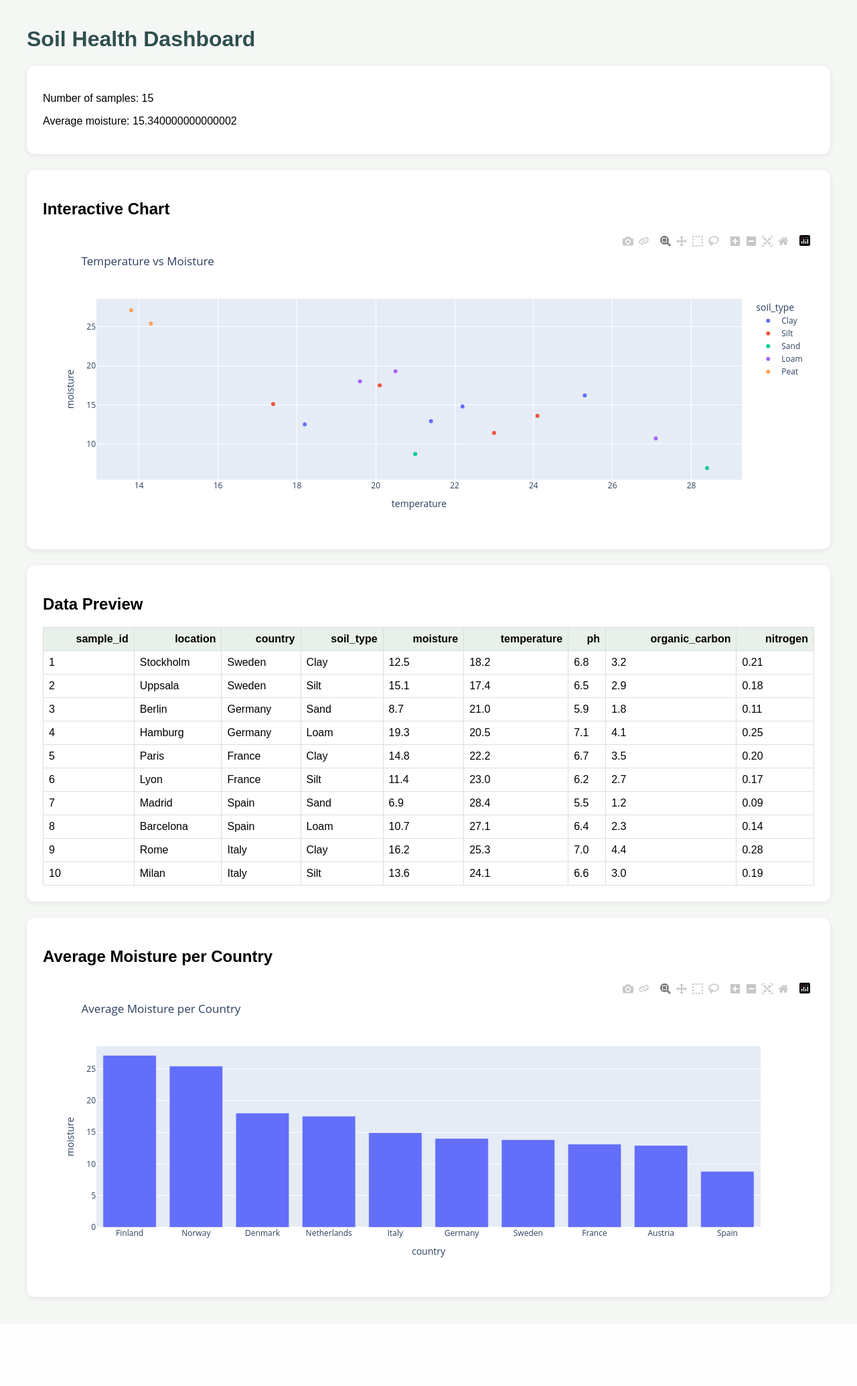
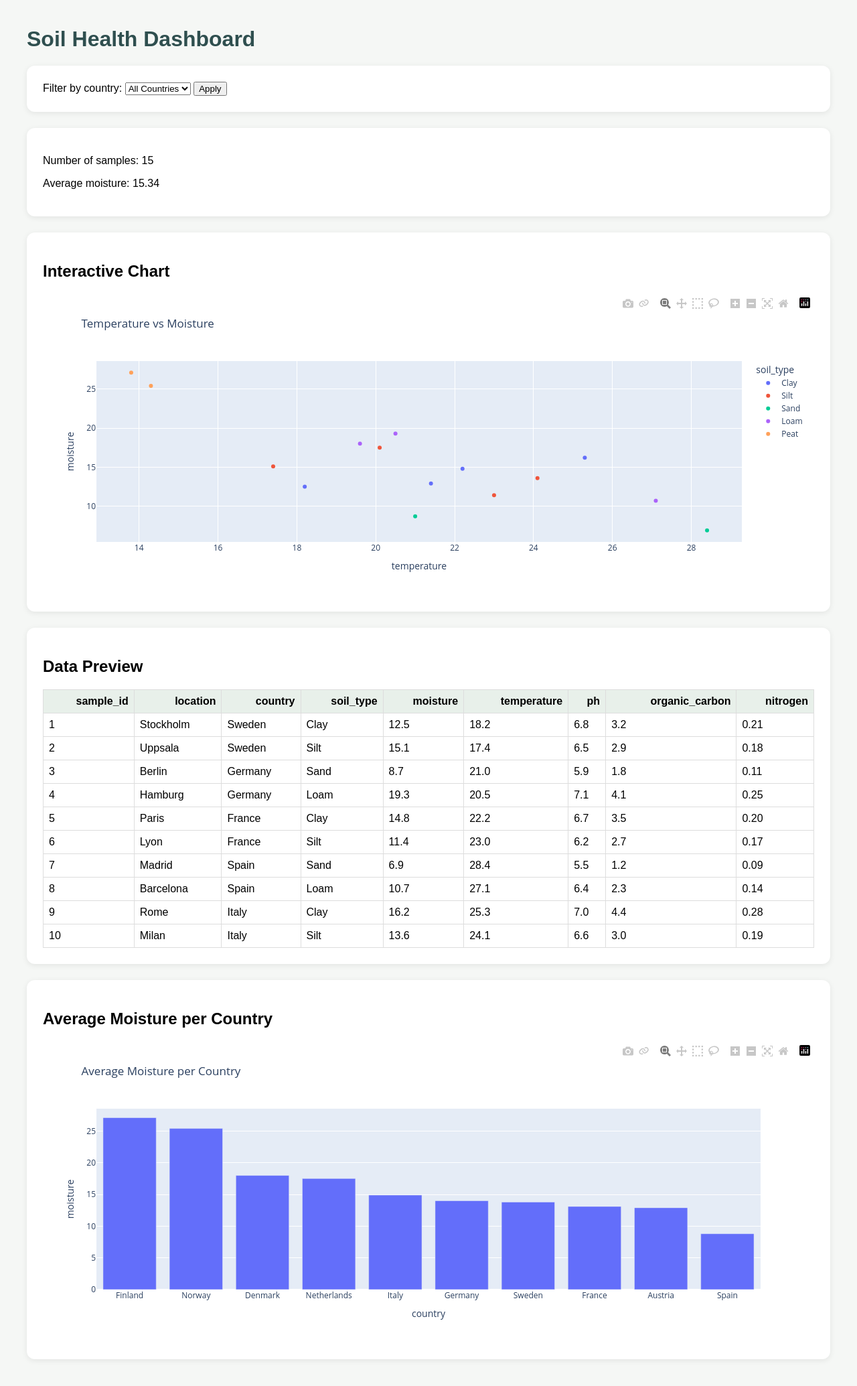
Before and after one commit to persiansushiant/soil-ml-dashboard, a Flask app: page / in a window 1280 px wide. Shown: the whole page at 67% size. Before the commit the page ends 1940 px from the top, so only its background shows below. Run offline with Flask 3, Linux system fonts and the light colour scheme.

Commit message:
Add country filter dropdown

```diff
--- a/app.py
+++ b/app.py
@@ -1,4 +1,4 @@
-from flask import Flask, render_template
+from flask import Flask, render_template, request
 import pandas as pd
 import plotly.express as px
 
@@ -7,12 +7,21 @@ app = Flask(__name__)
 
 @app.route("/")
 def home():
-    df = pd.read_csv("soil_data.csv")
+    original_df = pd.read_csv("soil_data.csv")
+
+    selected_country = request.args.get("country")
+
+    if selected_country:
+        df = original_df[original_df["country"] == selected_country]
+    else:
+        df = original_df
+
+    countries = sorted(original_df["country"].unique())
 
     sample_count = len(df)
     avg_moisture = df["moisture"].mean()
 
-    fig = px.scatter(
+    scatter_fig = px.scatter(
         df,
         x="temperature",
         y="moisture",
@@ -20,6 +29,9 @@ def home():
         hover_data=["location", "country", "ph", "organic_carbon"],
         title="Temperature vs Moisture"
     )
+
+    chart = scatter_fig.to_html(full_html=False)
+
     avg_by_country = (
         df.groupby("country", as_index=False)["moisture"]
         .mean()
@@ -35,17 +47,17 @@ def home():
 
     bar_chart = bar_fig.to_html(full_html=False)
 
-    chart = fig.to_html(full_html=False)
-
     table = df.head(10).to_html(index=False)
 
     return render_template(
         "index.html",
         sample_count=sample_count,
-        avg_moisture=avg_moisture,
+        avg_moisture=round(avg_moisture, 2),
         chart=chart,
         bar_chart=bar_chart,
-        table=table
+        table=table,
+        countries=countries,
+        selected_country=selected_country
     )
 
 
--- a/templates/index.html
+++ b/templates/index.html
@@ -40,7 +40,24 @@
 
 <body>
     <h1>Soil Health Dashboard</h1>
+<div class="card">
+    <form method="GET">
+        <label for="country">Filter by country:</label>
 
+        <select name="country" id="country">
+            <option value="">All Countries</option>
+
+            {% for country in countries %}
+                <option value="{{ country }}"
+                    {% if country == selected_country %}selected{% endif %}>
+                    {{ country }}
+                </option>
+            {% endfor %}
+        </select>
+
+        <button type="submit">Apply</button>
+    </form>
+</div>
     <div class="card">
         <p>Number of samples: {{ sample_count }}</p>
         <p>Average moisture: {{ avg_moisture }}</p>
```
